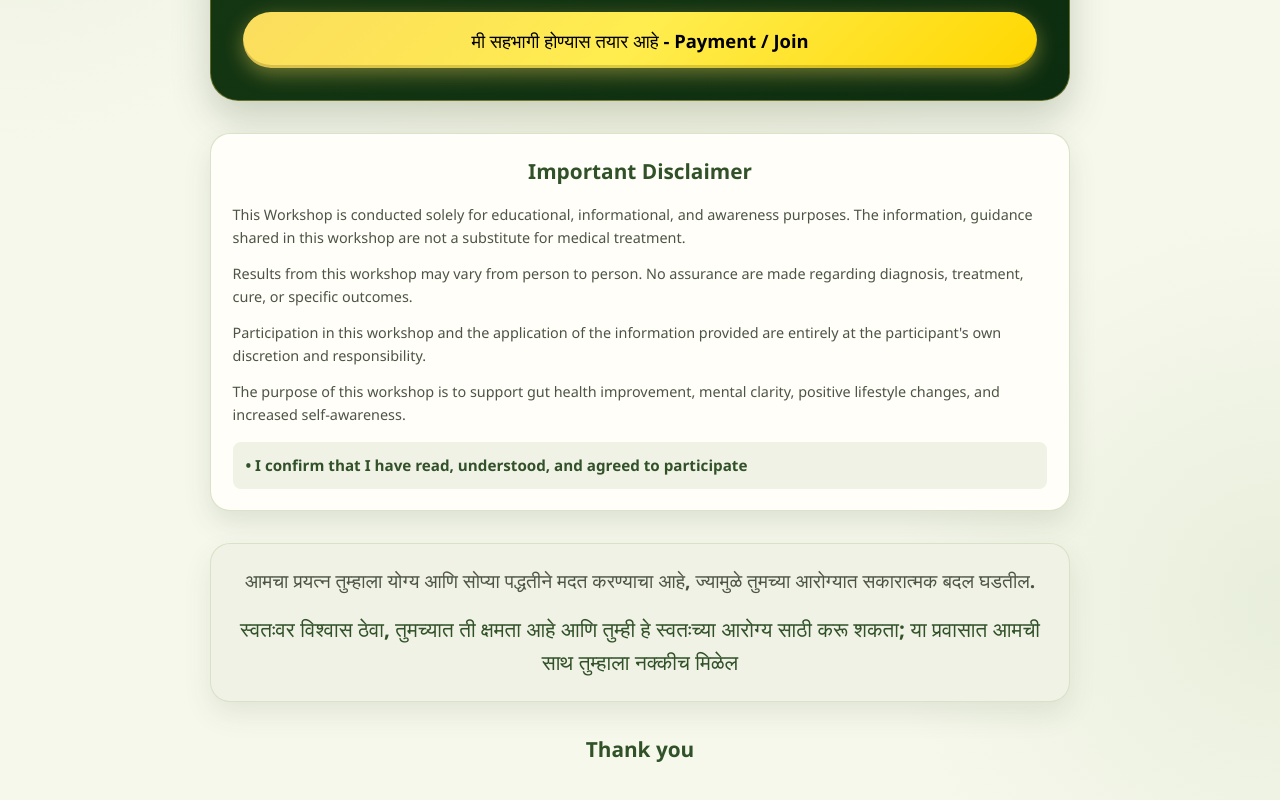
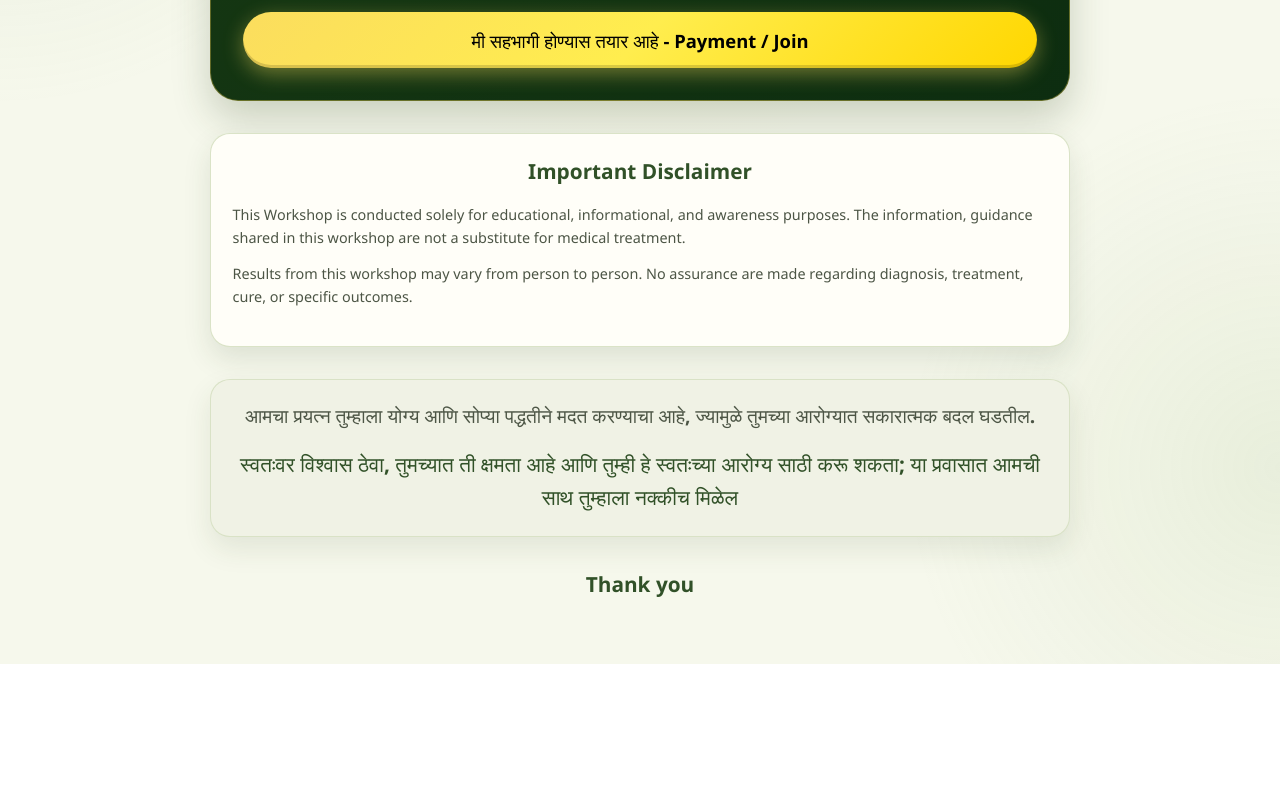
Before and after one commit to rajvardhannpatil/doctor, a React (Vite) app: page / in a window 1280 px wide. Shown: the part 8837-9637 px from the top of the page. After the commit the page ends 9501 px from the top, so only its background shows below. Built offline with nearby package versions, Linux system fonts and the light colour scheme.

Commit message:
feat: add post-payment WhatsApp group invitation modal and final call-to-action components

```diff
--- a/src/components/FinalCTA.jsx
+++ b/src/components/FinalCTA.jsx
@@ -60,12 +60,12 @@ const FinalCTA = () => {
             <div className="disclaimer-text">
               <p>This Workshop is conducted solely for educational, informational, and awareness purposes. The information, guidance shared in this workshop are not a substitute for medical treatment.</p>
               <p>Results from this workshop may vary from person to person. No assurance are made regarding diagnosis, treatment, cure, or specific outcomes.</p>
-              <p>Participation in this workshop and the application of the information provided are entirely at the participant's own discretion and responsibility.</p>
-              <p>The purpose of this workshop is to support gut health improvement, mental clarity, positive lifestyle changes, and increased self-awareness.</p>
+              {/* <p>Participation in this workshop and the application of the information provided are entirely at the participant's own discretion and responsibility.</p>
+              <p>The purpose of this workshop is to support gut health improvement, mental clarity, positive lifestyle changes, and increased self-awareness.</p> */}
             </div>
-            <p className="disclaimer-point">
+            {/* <p className="disclaimer-point">
               • I confirm that I have read, understood, and agreed to participate
-            </p>
+            </p> */}
           </div>
         </div>
 
--- a/src/components/WhatsAppModal.jsx
+++ b/src/components/WhatsAppModal.jsx
@@ -9,7 +9,7 @@ const WhatsAppModal = () => {
 
     return paymentStatus === 'success' || paymentSuccess === 'true';
   });
-  const whatsappLink = 'https://chat.whatsapp.com/B9eKUnsd5k73axxPR2fBmd?mlu=4&s=sw&p=a';
+  const whatsappLink = 'https://chat.whatsapp.com/Hapt1wwYbOPLbjeSXeKp6m?mlu=4&s=sw&p=a';
 
   useEffect(() => {
     const urlParams = new URLSearchParams(window.location.search);
```
